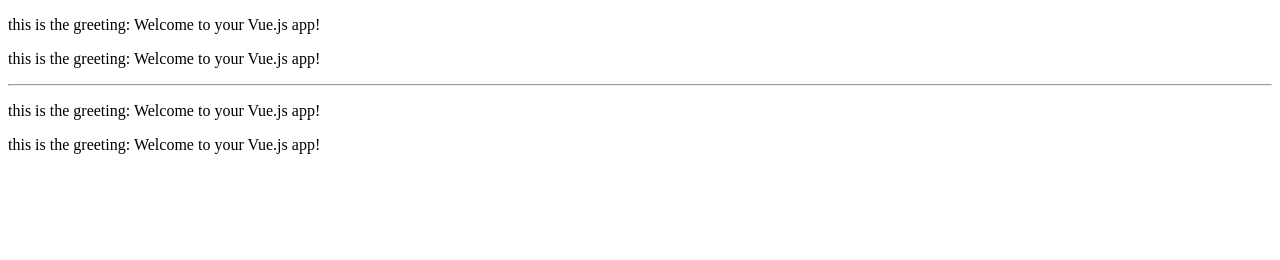
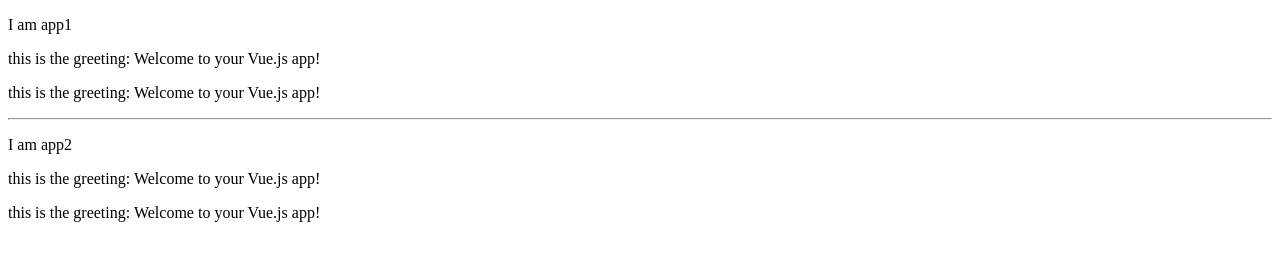
Before and after one commit to Stephanietan/vue-lesson-1, a plain HTML site: page index.html in a window 1280 px wide. Drawn offline with nearby package versions, Linux system fonts and the light colour scheme.

Commit message:
changed setup

```diff
--- a/index.html
+++ b/index.html
@@ -7,11 +7,13 @@
 <body>
   <div>
     <div id="app">
+      <p>I am app1</p>
       <my-component></my-component>
       <my-component></my-component>
     </div>
     <hr>
     <div id="app2">
+      <p>I am app2</p>
       <my-component></my-component>
       <my-component></my-component>
     </div>
```
